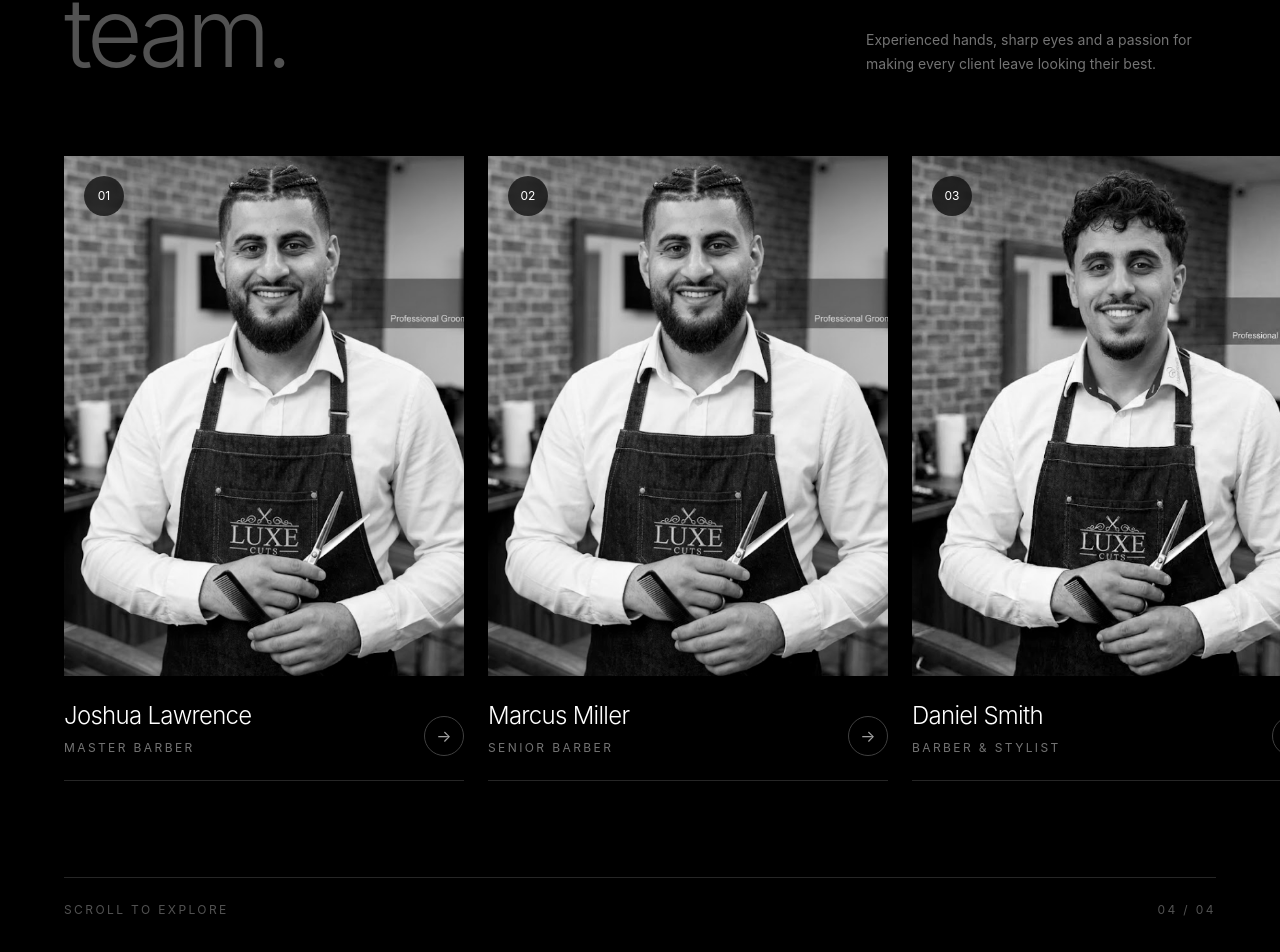
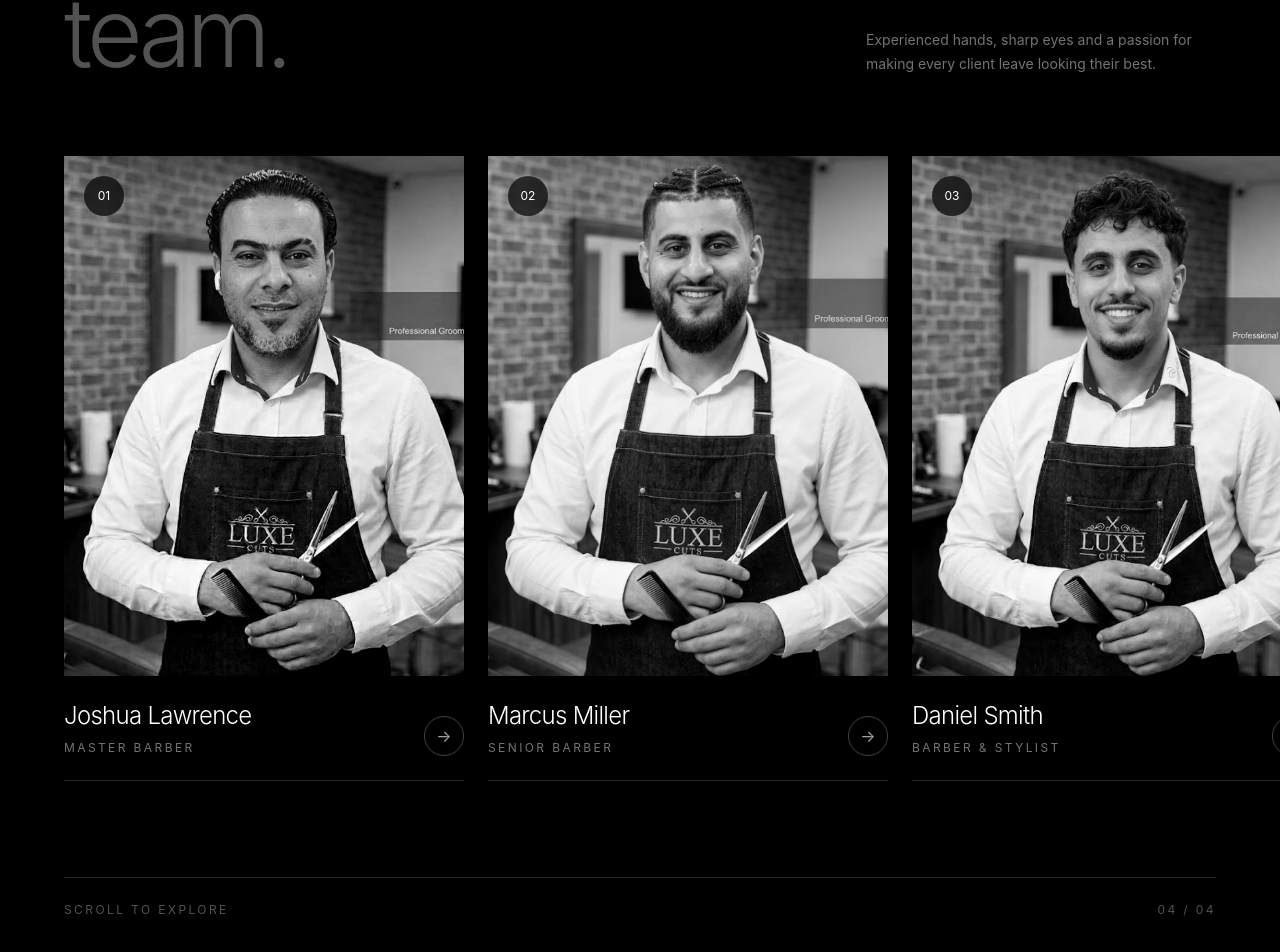
Before and after one commit to Dev0081118/BarberShop, a React (Vite) app: page / in a window 1280 px wide. Shown: the part 9011-9963 px from the top of the page. Built offline with nearby package versions, Linux system fonts and the light colour scheme; a web font is replaced by a local one.

Commit message:
Update team images in MeetTheTeam component for improved asset management

```diff
--- a/src/pages/MeetTheTeam.jsx
+++ b/src/pages/MeetTheTeam.jsx
@@ -1,33 +1,37 @@
 import React from "react";
-
+import teamImage1 from "../assets/Team/emp1.png";
+import teamImage2 from "../assets/Team/emp2.png";
+import teamImage3 from "../assets/Team/emp3.png";
+import teamImage4 from "../assets/Team/emp4.png";
+import teamImage5 from "../assets/Team/emp5.png";
 const team = [
   {
     id: "01",
     name: "Joshua Lawrence",
     role: "Master Barber",
     image:
-      "src/assets/Team/emp1.png",
+      teamImage5,
   },
   {
     id: "02",
     name: "Marcus Miller",
     role: "Senior Barber",
     image:
-      "src/assets/Team/emp1.png",
+      teamImage1,
   },
   {
     id: "03",
     name: "Daniel Smith",
     role: "Barber & Stylist",
     image:
-      "src/assets/Team/emp2.png",
+      teamImage2,
   },
   {
     id: "04",
     name: "Ryan Wilson",
     role: "Senior Stylist",
     image:
-      "src/assets/Team/emp4.png",
+      teamImage4,
   },
 ];
 
```
